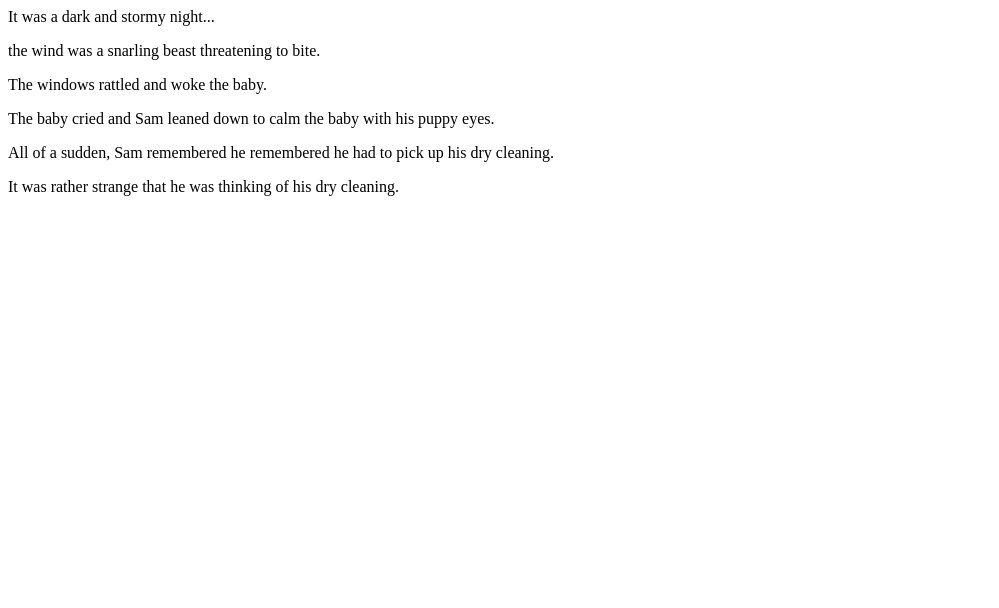
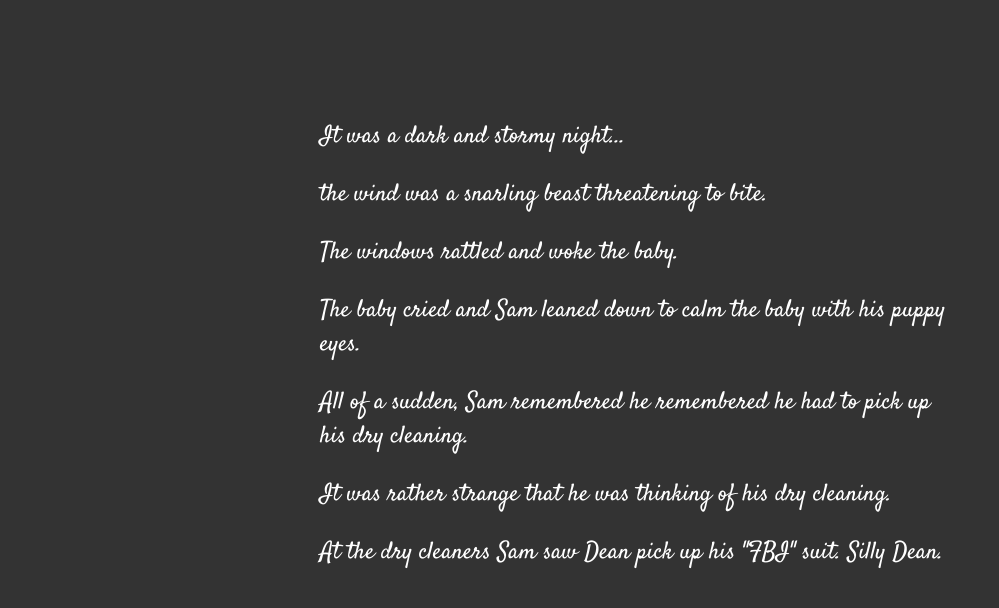
Before and after one commit to cloisholman/fireside-story-, a plain HTML site: page index.html in a window 1280 px wide. Shown: the whole page, without its empty margins (0-999 px from the left). Drawn offline with Linux system fonts and the light colour scheme.

Commit message:
Added 6th line to story and added a link to index file.

```diff
--- a/index.html
+++ b/index.html
@@ -1,12 +1,13 @@
 <body>
     <head>
         <link rel="stylesheet" type="text/css" href="style.css">
+        <link href="https://fonts.googleapis.com/css?family=Satisfy" rel="stylesheet">
     </head>
-    <link href="https://fonts.googleapis.com/css?family=Satisfy" rel="stylesheet">
     <p>It was a dark and stormy night...</p>
     <p>the wind was a snarling beast threatening to bite.</p>
     <p>The windows rattled and woke the baby. </p>
     <p>The baby cried and Sam leaned down to calm the baby with his puppy eyes.</p>
     <p> All of a sudden, Sam remembered he remembered he had to pick up his dry cleaning.</p>
     <p> It was rather strange that he was thinking of his dry cleaning.</p>
+    <p>At the dry cleaners Sam saw Dean pick up his "FBI" suit. Silly Dean.</p>
 </body>
--- a/style.css
+++ b/style.css
@@ -0,0 +1,7 @@
+body {
+    color: white;
+    background-color: #333;
+    font-size: 150%;
+    font-family: 'Satisfy', cursive;
+    margin: 5em 25%;
+}
```
